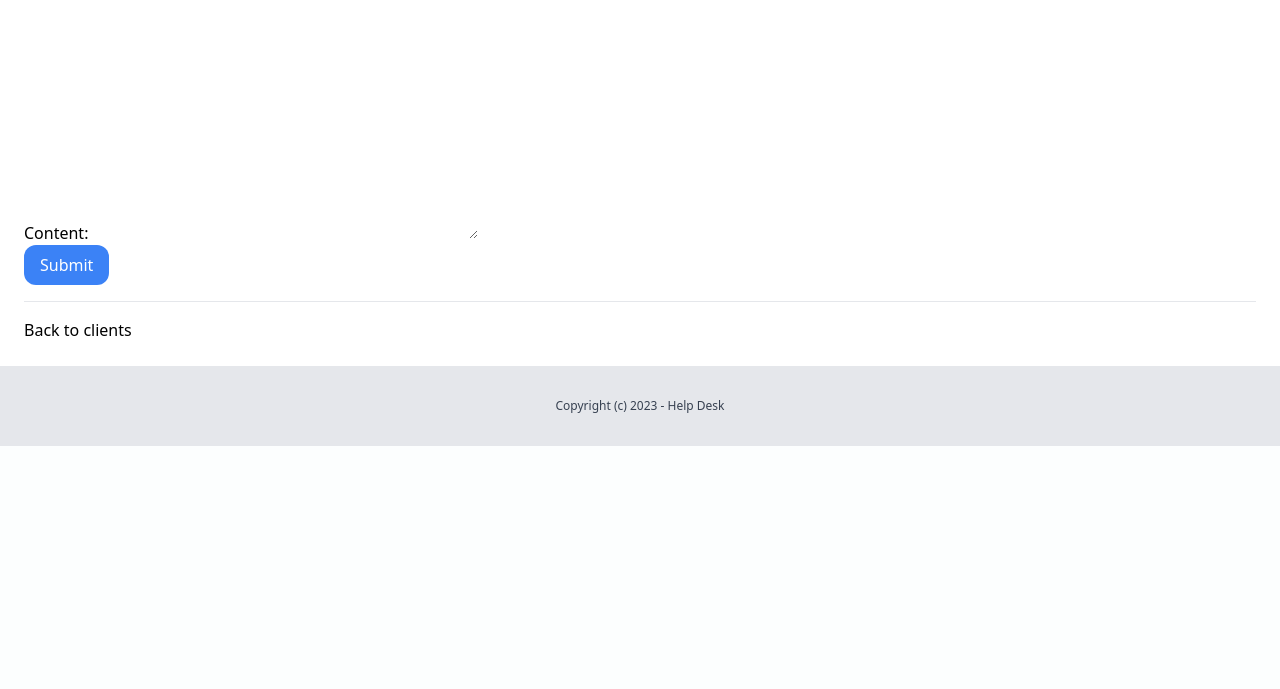
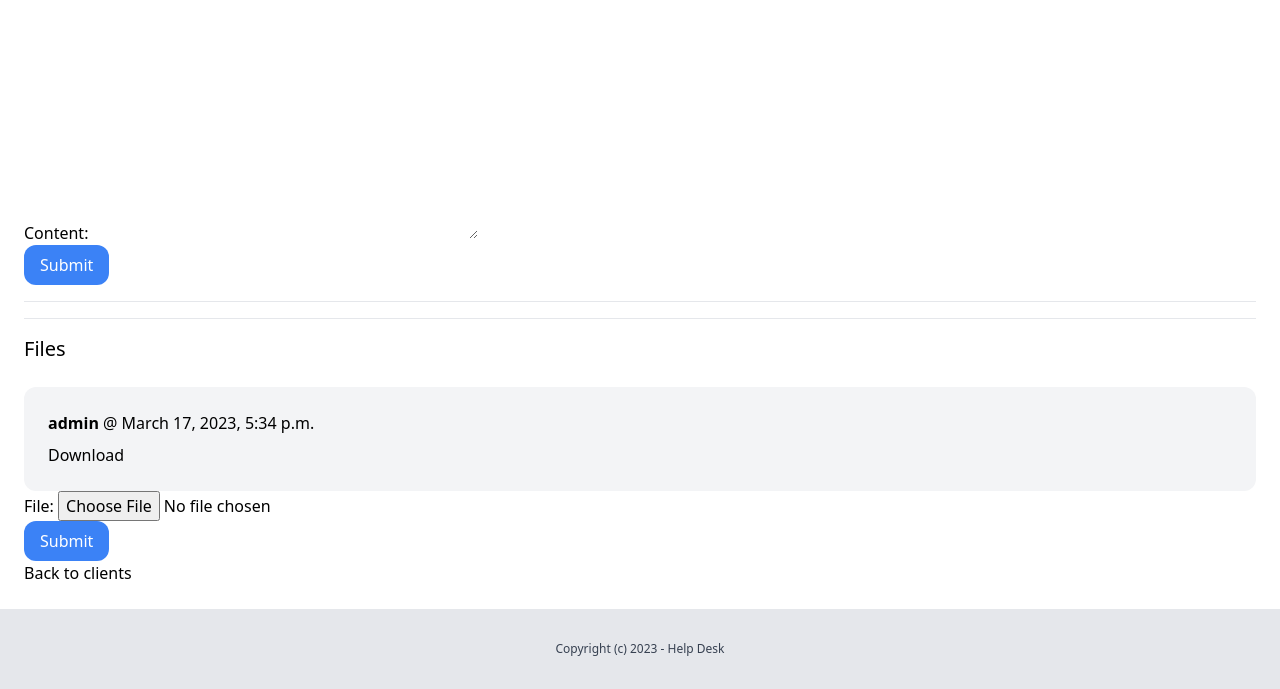
Before and after one commit to kharlamvand/Basic_CRM, a Django app: page /dashboard/clients/7/ in a window 1280 px wide. Shown: the part 443-1132 px from the top of the page. Before the commit the page ends 889 px from the top, so only its background shows below. Run offline with Django 4.2, Linux system fonts and the light colour scheme; a user stored in the database is signed in; data comes from the database, SQL or seed files in the repository; both versions use the stored data as it was after the commit; style sheets or scripts are compiled from the project's sources.

Commit message:
add download files and csv

```diff
--- a/basiccrm/basiccrm/settings.py
+++ b/basiccrm/basiccrm/settings.py
@@ -129,6 +129,9 @@ STATICFILES_DIRS = [
     BASE_DIR / "static",
 ]
 
+MEDIA_ROOT = BASE_DIR / 'media'
+MEDIA_URL = 'media/'
+
 # Default primary key field type
 # https://docs.djangoproject.com/en/4.1/ref/settings/#default-auto-field
 
--- a/basiccrm/basiccrm/urls.py
+++ b/basiccrm/basiccrm/urls.py
@@ -1,3 +1,5 @@
+from django.conf import settings
+from django.conf.urls.static import static
 from django.contrib import admin
 from django.contrib.auth import views
 from django.urls import path, include
@@ -15,4 +17,4 @@ urlpatterns = [
     path('log-in/', views.LoginView.as_view(template_name='userprofile/login.html'), name='login'),
     path('log-out', views.LogoutView.as_view(), name='logout'),
     path('admin/', admin.site.urls),
-]
+] + static(settings.MEDIA_URL, document_root=settings.MEDIA_ROOT)
--- a/basiccrm/client/forms.py
+++ b/basiccrm/client/forms.py
@@ -1,6 +1,6 @@
 from django import forms
 
-from .models import Client, Comment
+from .models import Client, Comment, ClientFile
 
 
 class AddClientForm(forms.ModelForm):
@@ -13,3 +13,9 @@ class AddCommentForm(forms.ModelForm):
     class Meta:
         model = Comment
         fields = ('content',)
+
+
+class AddFileForm(forms.ModelForm):
+    class Meta:
+        model = ClientFile
+        fields = ('file',)
--- a/basiccrm/client/models.py
+++ b/basiccrm/client/models.py
@@ -29,3 +29,14 @@ class Comment(models.Model):
 
     def __str__(self):
         return self.created_by.username
+
+
+class ClientFile(models.Model):
+    team = models.ForeignKey(Team, related_name='client_files', on_delete=models.CASCADE)
+    client = models.ForeignKey(Client, related_name='files', on_delete=models.CASCADE)
+    file = models.FileField(upload_to='clientfiles')
+    created_by = models.ForeignKey(User, related_name='client_files', on_delete=models.CASCADE)
+    created_at = models.DateTimeField(auto_now_add=True)
+
+    def __str__(self):
+        return self.created_by.username
--- a/basiccrm/client/templates/client/clients_detail.html
+++ b/basiccrm/client/templates/client/clients_detail.html
@@ -46,6 +46,29 @@
         </form>
         <hr class="my-4">
 
+        <hr class="my-4">
+
+        <h2 class="mb-6 text-xl">Files</h2>
+
+        <div class="space-y-4">
+            {% for file in client.files.all %}
+                <div class="bg-gray-100 py-6 px-6 rounded-xl">
+                    <p class="mb-2"><strong>{{ file.created_by }}</strong> @ {{ file.created_at }}</p>
+
+                    <a href="{{ file.file.url }}">Download</a>
+                </div>
+            {% endfor %}
+        </div>
+
+        <form method="post" action="{% url 'clients:add_file' client.id %}" enctype="multipart/form-data">
+            {% csrf_token %}
+
+            {{ fileform.as_p }}
+
+            <button class="py-2 px-4 rounded-xl bg-blue-500 text-white">Submit</button>
+
+        </form>
+
         <a href="{% url 'clients:list' %}">Back to clients</a>
 
     </div>
--- a/basiccrm/client/templates/client/clients_list.html
+++ b/basiccrm/client/templates/client/clients_list.html
@@ -7,6 +7,7 @@
         <h1 class="mb-4 text-xl">Clients</h1>
 
         <a href="{% url 'clients:add' %}" class="inline-block py-4 px-6 bg-teal-600 rounded-xl text-white">Add client</a>
+        <a href="{% url 'clients:export' %}" class="inline-block py-4 px-6 rounded-xl bg-teal-500 text-white">Export clients</a>
 
         {% if clients %}
             <div class="mt-6 flex justify-between">
--- a/basiccrm/client/urls.py
+++ b/basiccrm/client/urls.py
@@ -10,5 +10,7 @@ urlpatterns = [
     path('<int:pk>/delete', views.clients_delete, name='delete'),
     path('<int:pk>/edit/', views.clients_edit, name='edit'),
     path('<int:pk>/add-comment/', views.clients_detail, name='add_comment'),
+    path('<int:pk>/add-file/', views.clients_add_file, name='add_file'),
     path('add/', views.clients_add, name='add'),
+    path('export/', views.clients_export, name='export'),
 ]
--- a/basiccrm/client/views.py
+++ b/basiccrm/client/views.py
@@ -1,11 +1,32 @@
+import csv
+
 from django.contrib import messages
 from django.contrib.auth.decorators import login_required
+from django.http import HttpResponse
 from django.shortcuts import render, get_object_or_404, redirect
 
-from .forms import AddClientForm, AddCommentForm
+from .forms import AddClientForm, AddCommentForm, AddFileForm
 from .models import Client
 
 from team.models import Team
+
+
+@login_required
+def clients_export(request):
+    clients = Client.objects.filter(created_by=request.user)
+
+    response = HttpResponse(
+        content_type='text/csv',
+        headers={'Content-Disposition': 'attachment; filename="somefilename.csv"'},
+    )
+
+    writer = csv.writer(response)
+    writer.writerow(['Client', 'Description', 'Created at', 'Created by'])
+
+    for client in clients:
+        writer.writerow([client.name, client.description, client.created_at, client.created_by])
+
+    return response
 
 
 @login_required
@@ -16,6 +37,24 @@ def clients_list(request):
         'clients': clients
     })
 
+
+@login_required
+def clients_add_file(request, pk):
+    client = get_object_or_404(Client, created_by=request.user, pk=pk)
+    team = Team.objects.filter(created_by=request.user)[0]
+
+    if request.method == 'POST':
+        form = AddFileForm(request.POST, request.FILES)
+
+        if form.is_valid():
+            file = form.save(commit=False)
+            file.team = team
+            file.client_id = pk
+            file.created_by = request.user
+            file.save()
+
+            return redirect('clients:detail', pk=pk)
+    return redirect('clients:detail', pk=pk)
 
 @login_required
 def clients_detail(request, pk):
@@ -38,7 +77,8 @@ def clients_detail(request, pk):
 
     return render(request, 'client/clients_detail.html', {
         'client': client,
-        'form': form
+        'form': form,
+        'fileform': AddFileForm(),
     })
 
 
--- a/basiccrm/lead/admin.py
+++ b/basiccrm/lead/admin.py
@@ -1,6 +1,7 @@
 from django.contrib import admin
 
-from .models import Lead, Comment
+from .models import Lead, Comment, LeadFile
 
 admin.site.register(Lead)
 admin.site.register(Comment)
+admin.site.register(LeadFile)
--- a/basiccrm/lead/urls.py
+++ b/basiccrm/lead/urls.py
@@ -11,5 +11,6 @@ urlpatterns = [
     path('<int:pk>/edit/', views.LeadUpdateView.as_view(), name='edit'),
     path('<int:pk>/convert/', views.ConvertToClientView.as_view(), name='convert'),
     path('<int:pk>/add-comment/', views.AddCommentView.as_view(), name='add_comment'),
+    path('<int:pk>/add-file/', views.AddFileView.as_view(), name='add_file'),
     path('add/', views.LeadCreateView.as_view(), name='add'),
 ]
```
Also changed, not shown: basiccrm/lead/forms.py (+7 -1 lines), basiccrm/lead/models.py (+11 -0 lines), basiccrm/lead/templates/lead/lead_detail.html (+23 -0 lines), basiccrm/lead/views.py (+19 -1 lines), basiccrm/client/migrations/0005_clientfile.py (added), basiccrm/db.sqlite3, basiccrm/lead/migrations/0006_leadfile.py (added), basiccrm/media/clientfiles/how-to-use-solar-panels-effectively.png (added), basiccrm/media/leadfiles/protfolio-img05.jpg (added).
